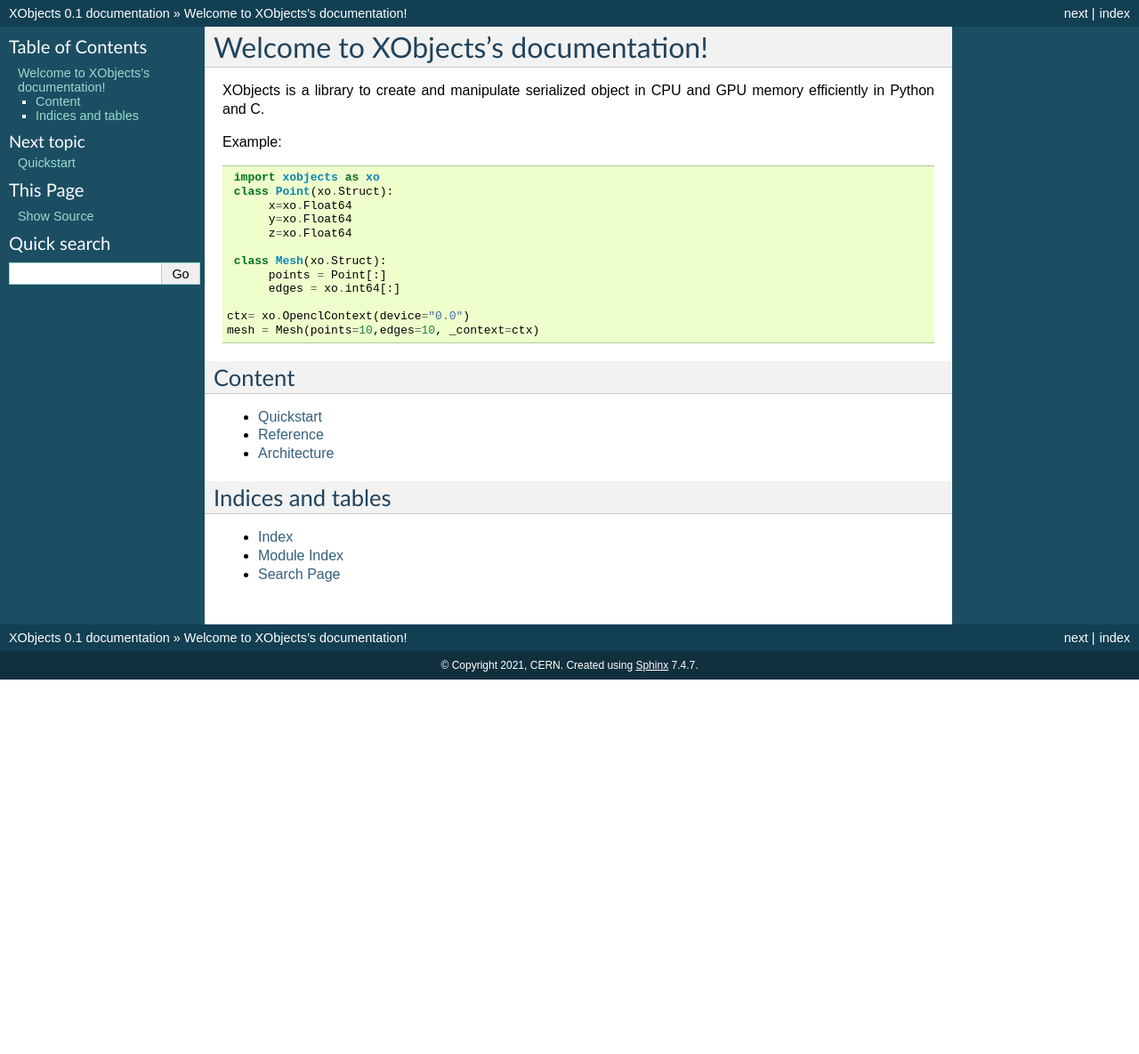
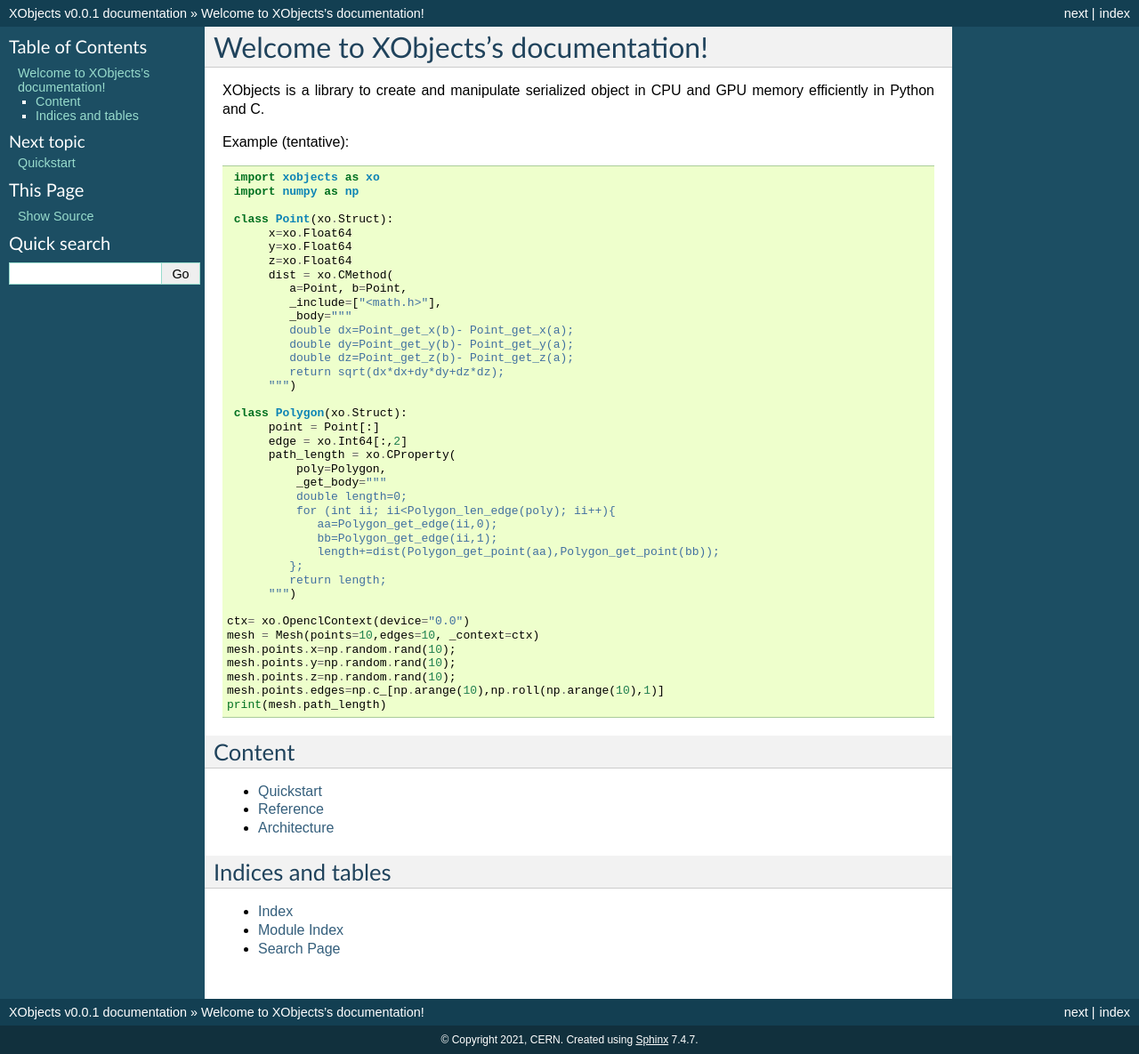
Before and after one commit to xsuite/xobjects, a Sphinx documentation site: the page built from docs/index.rst, in a window 1280 px wide. Shown: the whole page at 89% size. Built offline with Sphinx 7.4.7, drawn with Linux system fonts in a browser that asks for light colours; pages that are not in the unit, such as notebooks, are missing from menus; before the commit the page ends 900 px from its top, so only the background shows below that.

Commit message:
update docs

```diff
--- /dev/null
+++ b/docs/architecture/types.rst
@@ -0,0 +1,2 @@
+Types
+=====
--- a/docs/conf.py
+++ b/docs/conf.py
@@ -14,17 +14,6 @@
 import sys
 
 sys.path.insert(0, os.path.abspath(".."))
-
-
-# -- Project information -----------------------------------------------------
-
-project = "XObjects"
-copyright = "2021, Riccardo De Maria, Gianni Iadarola"
-author = "Riccardo De Maria, Gianni Iadarola"
-
-# The full version, including alpha/beta/rc tags
-release = "v0.0.0"
-
 
 # -- General configuration ---------------------------------------------------
 
@@ -63,9 +52,9 @@
 # built documents.
 #
 # The short X.Y version.
-version = "0.1"
+version = "v0.0"
 # The full version, including alpha/beta/rc tags.
-release = "0.1"
+release = "v0.0.1"
 
 # The language for content autogenerated by Sphinx. Refer to documentation
 # for a list of supported languages.
--- a/docs/index.rst
+++ b/docs/index.rst
@@ -13,20 +13,48 @@
 
 XObjects is a library to create and manipulate serialized object in CPU and GPU memory efficiently in Python and C.
 
-Example::
+Example (tentative)::
 
     import xobjects as xo
+    import numpy as np
+
     class Point(xo.Struct):
          x=xo.Float64
          y=xo.Float64
          z=xo.Float64
+         dist = xo.CMethod(
+            a=Point, b=Point,
+            _include=["<math.h>"],
+            _body="""
+            double dx=Point_get_x(b)- Point_get_x(a);
+            double dy=Point_get_y(b)- Point_get_y(a);
+            double dz=Point_get_z(b)- Point_get_z(a);
+            return sqrt(dx*dx+dy*dy+dz*dz);
+         """)
 
-    class Mesh(xo.Struct):
-         points = Point[:]
-         edges = xo.int64[:]
+    class Polygon(xo.Struct):
+         point = Point[:]
+         edge = xo.Int64[:,2]
+         path_length = xo.CProperty(
+             poly=Polygon,
+             _get_body="""
+             double length=0;
+             for (int ii; ii<Polygon_len_edge(poly); ii++){
+                aa=Polygon_get_edge(ii,0);
+                bb=Polygon_get_edge(ii,1);
+                length+=dist(Polygon_get_point(aa),Polygon_get_point(bb));
+            };
+            return length;
+         """)
 
    ctx= xo.OpenclContext(device="0.0")
    mesh = Mesh(points=10,edges=10, _context=ctx)
+   mesh.points.x=np.random.rand(10);
+   mesh.points.y=np.random.rand(10);
+   mesh.points.z=np.random.rand(10);
+   mesh.points.edges=np.c_[np.arange(10),np.roll(np.arange(10),1)]
+   print(mesh.path_length)
+
 
 Content
 -----------
--- a/docs/reference.rst
+++ b/docs/reference.rst
@@ -1,7 +1,5 @@
 Reference
 =========
-
-
 
 
 .. autoclass:: xobjects.ContextCpu
```
Also changed, not shown: docs/architecture.rst (+4 -4 lines), docs/architecture/contexts.rst (added).
